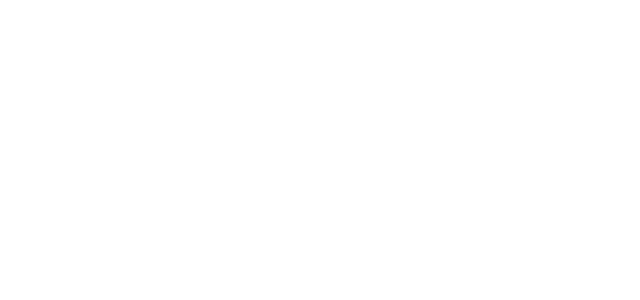
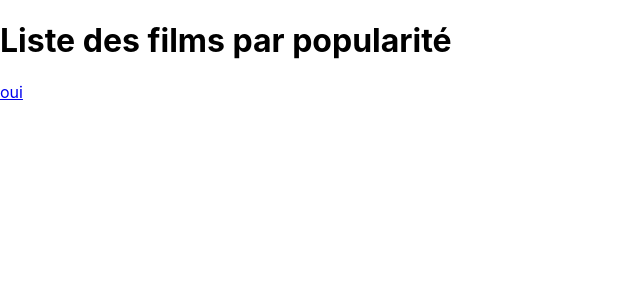
Before and after one commit to Arkaypluzin/FilmProject, a React (Create React App) app: page /FilmList in a window 1280 px wide. Before the commit this address had no page. Shown: the top 300 px of the page, without its empty margins (0-640 px from the left). Built offline with nearby package versions, Linux system fonts and the light colour scheme.

Commit message:
pages creation

```diff
--- a/src/App.js
+++ b/src/App.js
@@ -3,6 +3,7 @@
 import React from 'react';
 import { BrowserRouter, Route, Routes } from 'react-router-dom';
 import HomePage from './HomePage';
+import FilmList from './FilmList';
 
 
 const App = () => {
@@ -10,6 +11,7 @@
     <BrowserRouter>
       <Routes>
         <Route path="HomePage" element={<HomePage/>}/>
+        <Route path="FilmList" element={<FilmList/>}/>
       </Routes>
     </BrowserRouter>
   );
--- /dev/null
+++ b/src/FilmList.js
@@ -0,0 +1,11 @@
+import React from 'react';
+import { NavLink } from "react-router-dom";
+const FilmList = () => {
+  return (
+    <div>
+      <h1>Liste des films par popularité</h1>
+      <NavLink to="/HomePage">oui</NavLink>
+    </div>
+  );
+}
+export default FilmList;
```
Also changed, not shown: src/HomePage.js (line endings or trailing spaces).
